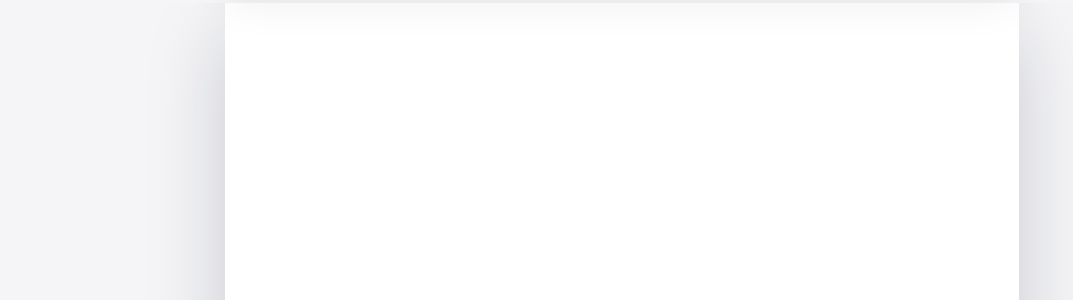
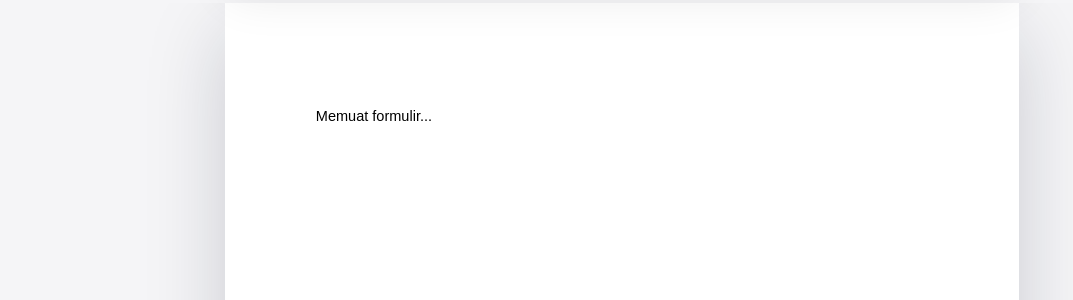
Before and after one commit to dhaniswara86/dhaniswara86.github.io, a Jekyll site: the page form.html, which Jekyll copies as it is, in a window 1280 px wide and 900 px high. Shown: the part 442-742 px from the top of the window, without its empty margins (18-1091 px from the left). Built offline with Jekyll 4.4.1, drawn with Linux system fonts in a browser that asks for light colours.

Commit message:
Add files via upload

```diff
--- a/form.html
+++ b/form.html
@@ -73,15 +73,25 @@
           </div>
         </header>
 
+        <div class="note no-print" id="formNotice" hidden></div>
+
         <div class="paper-wrap">
           <form class="paper" id="dynamicForm" autocomplete="off" novalidate>
-            <div id="errorBox" class="error-box no-print" role="alert"></div>
-            <div id="formRoot"></div>
+            <div id="errorBox" class="error-box no-print" role="alert" aria-live="assertive"></div>
+            <div id="formRoot" aria-live="polite">
+              <p class="loading-message no-print">Memuat formulir...</p>
+            </div>
           </form>
         </div>
+
+        <section class="guide no-print" id="formGuide" hidden></section>
       </div>
     </section>
   </main>
+
+  <noscript>
+    <p class="noscript-message">JavaScript harus diaktifkan untuk membuka formulir interaktif ini.</p>
+  </noscript>
 
   <script>
     const menuToggle = document.getElementById("menuToggle");
--- a/formulir.html
+++ b/formulir.html
@@ -1298,7 +1298,7 @@ body.mega-menu-open {
 <section class="mega-column">
 <p class="mega-column-label">Formulir &amp; Alat Bantu</p>
 <nav aria-label="Formulir dan alat bantu" class="mega-secondary-links">
-<a href="surat-kuasa-khusus-wajib-pajak.html">Surat Kuasa Khusus Wajib Pajak</a>
+<a href="form.html?id=surat-kuasa-khusus">Surat Kuasa Khusus Wajib Pajak</a>
 <a href="pernyataanumkm500juta.html">Pernyataan UMKM Rp500 Juta</a>
 <a href="kalkulator-ppn-kabayan.html">Kalkulator PPN</a>
 <a href="kalkulator-pasal21.html">Kalkulator PPh Pasal 21</a>
@@ -1755,7 +1755,7 @@ body.mega-menu-open {
 <div class="file-title">Surat Kuasa Khusus Wajib Pajak</div>
 </div>
 </div>
-<a aria-label="Isi Form Surat Kuasa Khusus Wajib Pajak" class="file-button file-button-form" href="surat-kuasa-khusus-wajib-pajak.html" rel="noopener noreferrer" target="_blank"><svg aria-hidden="true" class="file-button-icon" fill="none" focusable="false" viewbox="0 0 24 24"><path d="M12 20h9" stroke="currentColor" stroke-linecap="round" stroke-width="1.8"></path><path d="M16.5 3.5a2.12 2.12 0 0 1 3 3L8 18l-4 1 1-4 11.5-11.5Z" stroke="currentColor" stroke-linecap="round" stroke-linejoin="round" stroke-width="1.8"></path></svg><span class="file-button-label">Isi Form</span></a>
+<a aria-label="Isi Form Surat Kuasa Khusus Wajib Pajak" class="file-button file-button-form" href="form.html?id=surat-kuasa-khusus" rel="noopener noreferrer" target="_blank"><svg aria-hidden="true" class="file-button-icon" fill="none" focusable="false" viewbox="0 0 24 24"><path d="M12 20h9" stroke="currentColor" stroke-linecap="round" stroke-width="1.8"></path><path d="M16.5 3.5a2.12 2.12 0 0 1 3 3L8 18l-4 1 1-4 11.5-11.5Z" stroke="currentColor" stroke-linecap="round" stroke-linejoin="round" stroke-width="1.8"></path></svg><span class="file-button-label">Isi Form</span></a>
 </div><div class="file-row" data-search="5. Kuasa Wajib Pajak 14. kuasa wajib pajak 14.4 surat penunjukan kuasa pdf 14. kuasa wajib pajak 14.4 surat penunjukan kuasa pdf">
 <div class="file-main">
 
```
